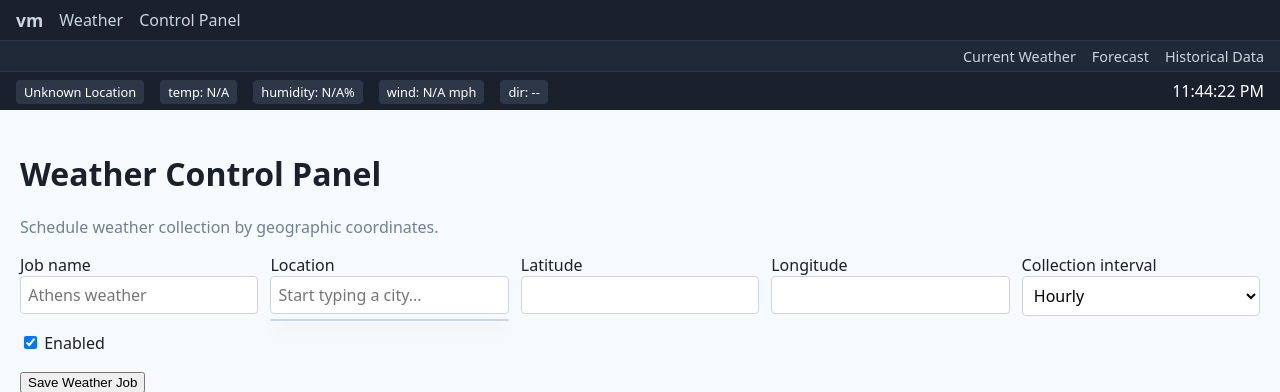
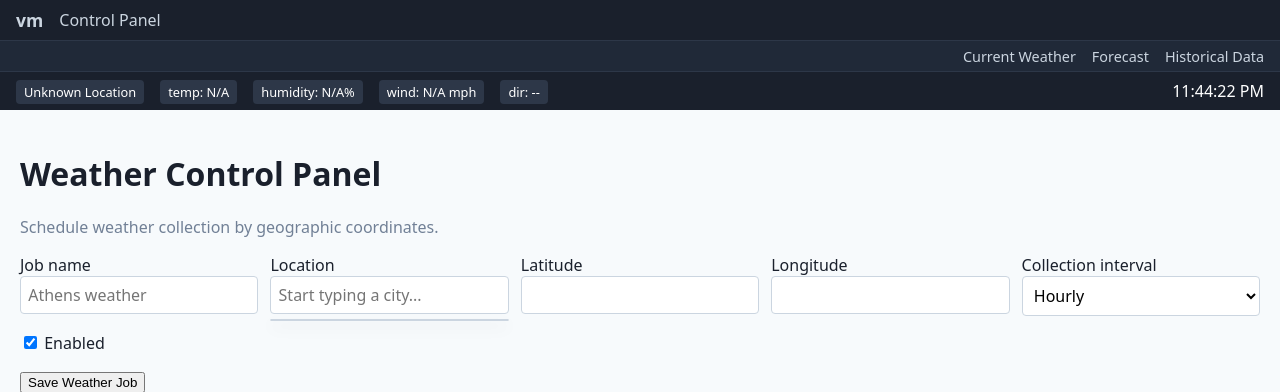
Before and after one commit to jmcausey/weather, a Flask app: page /control in a window 1280 px wide. Shown: the top 392 px of the page. Run offline with Flask 3, Linux system fonts and the light colour scheme; data that the repository does not hold is empty; some libraries are stand-ins or nearby versions.

Commit message:
updated templates

```diff
--- a/docker-compose.yml
+++ b/docker-compose.yml
@@ -1,6 +1,7 @@
 services:
   web:
     build: .
+    hostname: weatherwise
     restart: unless-stopped
     environment:
       DATABASE_URL: postgresql://${POSTGRES_USER:-cl}:${POSTGRES_PASSWORD:-change-me}@postgres:5432/${POSTGRES_DB:-cl}
--- a/templates/base.html
+++ b/templates/base.html
@@ -15,8 +15,7 @@
           <li>
             <h1><a href="{{ url_for('weather.weather') }}">{{ hostname }}</a></h1>
           </li>
-          <li><a href="{{ url_for('weather.weather') }}">Weather</a></li>
-          <li><a href="{{ url_for('weather.control') }}">Control Panel</a></li>
+           <li><a href="{{ url_for('weather.control') }}">Control Panel</a></li>
         </ul>
       </div>
 
```
